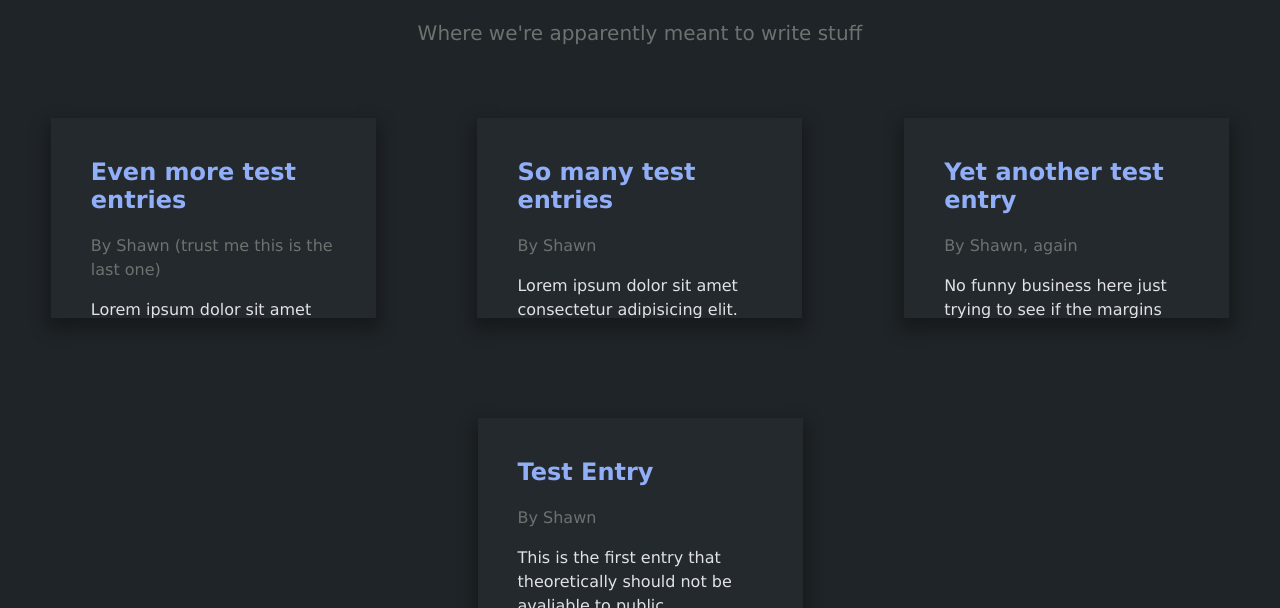
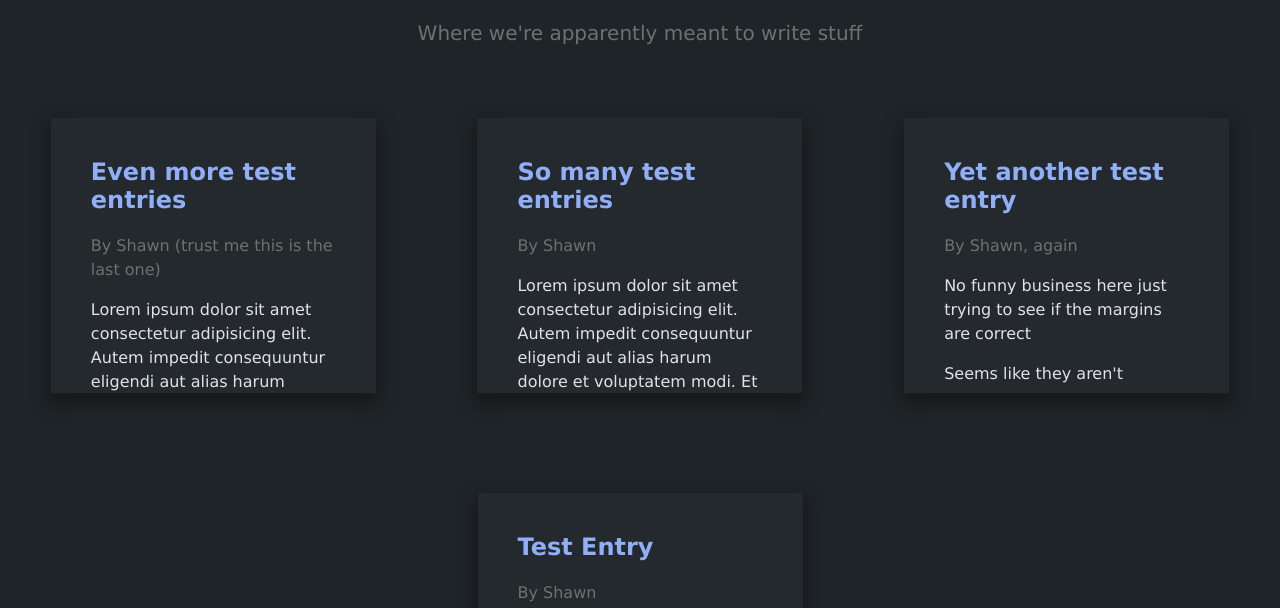
Before and after one commit to SoftwareCats/SoftwareCats.github.io, a plain HTML site: page blog.html in a window 1280 px wide. Shown: the part 192-800 px from the top of the page. Drawn offline with Linux system fonts and the light colour scheme.

Commit message:
Update blog flexbox

```diff
--- a/main.css
+++ b/main.css
@@ -144,8 +144,8 @@ div.blog-container {
 article.blog-post {
     overflow: auto;
     flex-basis: 325px;
-    height: 200px;
-    margin: 50px 20px 50px 20px; /* top right bottom left */
+    height: 275px;
+    margin: 50px 3% 50px 3%; /* top right bottom left */
     /* Firefox scrollbar */
     scrollbar-width: thin;
     scrollbar-color: var(--text-dimmed) var(--background-secondary);
```
